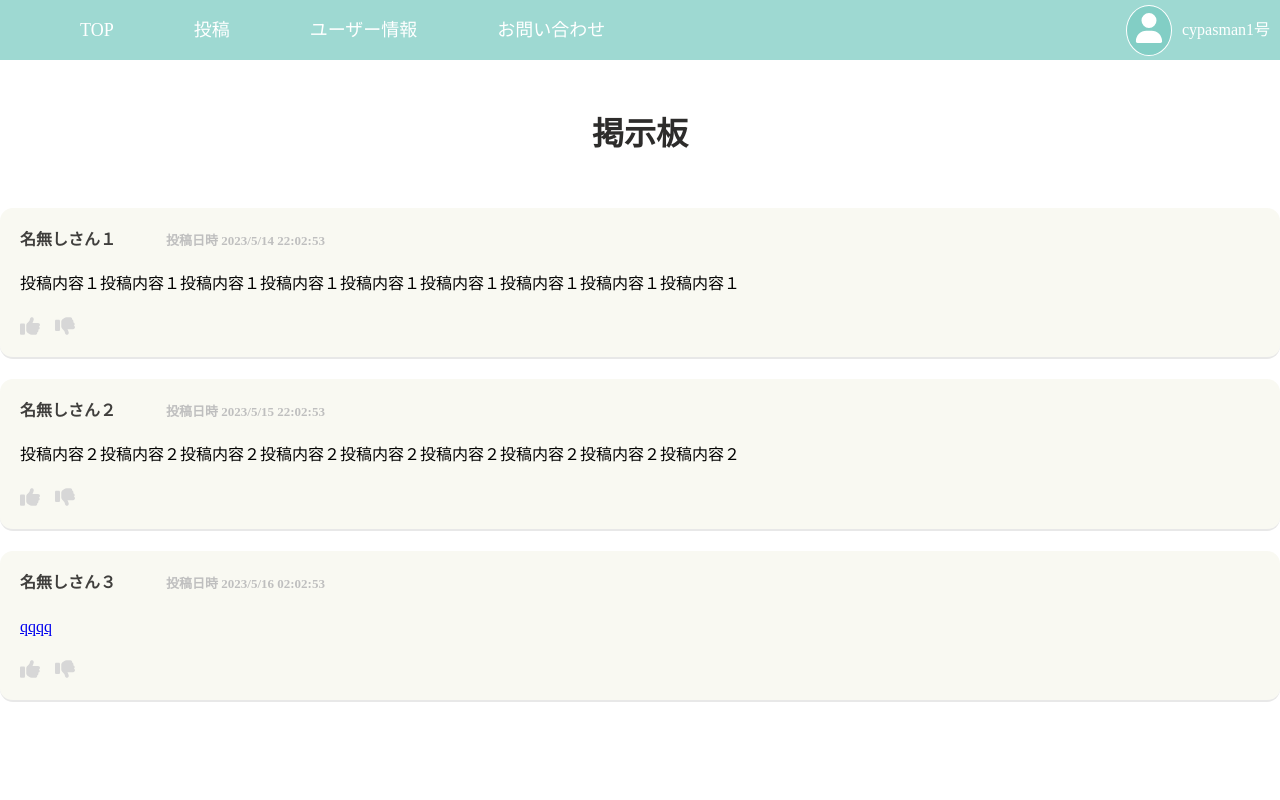
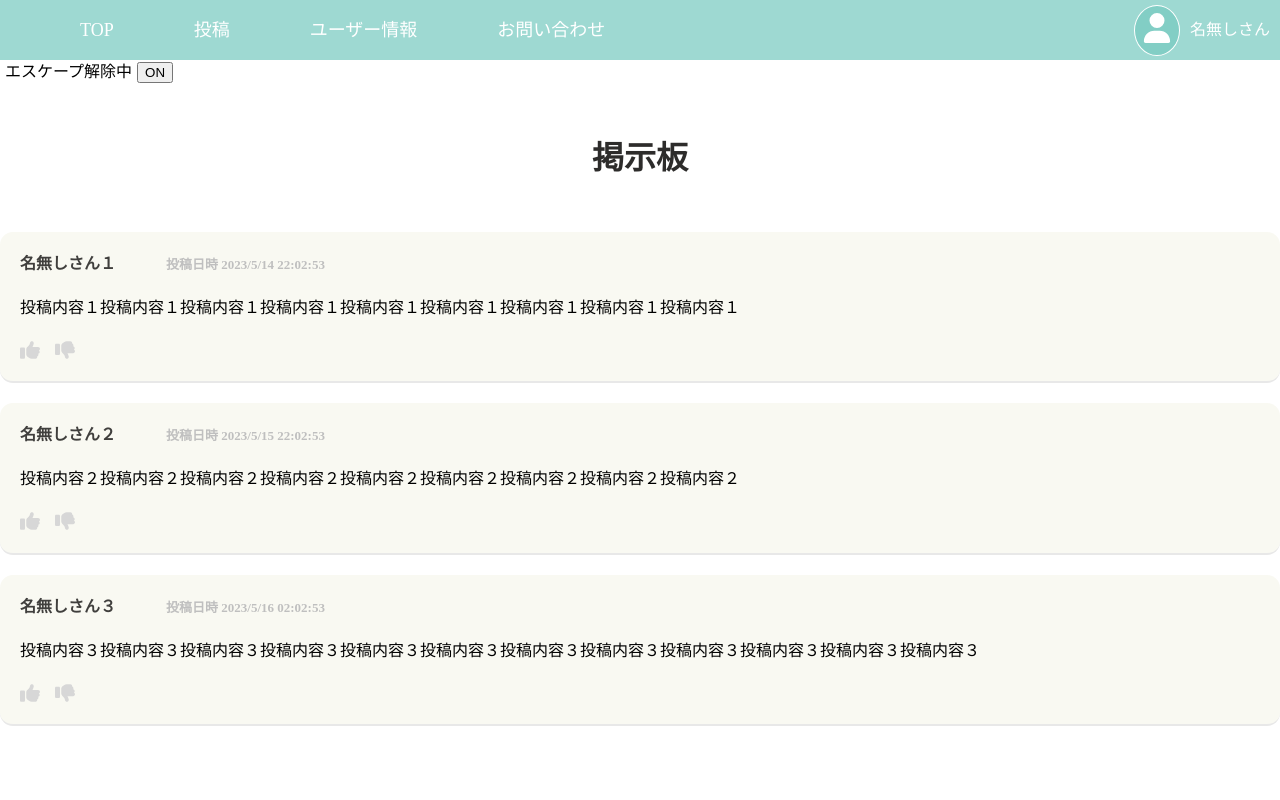
Before and after one commit to akuaki96/XSS_app, a Next.js app: page / in a window 1280 px wide. Shown: the top 800 px of the page. Built offline with nearby package versions, Linux system fonts and the light colour scheme.

Commit message:
feat/エスケープ処理のスイッチ機能追加

```diff
--- a/pages/index.tsx
+++ b/pages/index.tsx
@@ -21,6 +21,8 @@ const Home = () => {
 
   const [inputPostText, setInputPostText] = useState("");
   const [inputUsernameText, setInputUsernameText] = useState<string>("");
+  const [isEscape, setIsEscape] = useState<boolean>(false);
+
   // const [isLogin, setIsLogin] = useState<boolean>(false);
   // const [postTime, setPostTime] = useState<string>();
 
@@ -42,10 +44,17 @@ const Home = () => {
     {
       name: "名無しさん３",
       time: "投稿日時 2023/5/16 02:02:53",
-      body: "<a href='https://openai.com/blog/chatgpt'>qqqq</a>",
+      body: "投稿内容３投稿内容３投稿内容３投稿内容３投稿内容３投稿内容３投稿内容３投稿内容３投稿内容３投稿内容３投稿内容３投稿内容３",
       goodFlag: false,
       badFlag: false,
     },
+    // {
+    //   name: "名無しさん３",
+    //   time: "投稿日時 2023/5/16 02:02:53",
+    //   body: "<a href='https://openai.com/blog/chatgpt'>qqqq</a>",
+    //   goodFlag: false,
+    //   badFlag: false,
+    // },
     // {
     //   name: "名無しさん４",
     //   time: "投稿日時 2023/5/16 02:02:53",
@@ -69,9 +78,9 @@ const Home = () => {
     isLogin = localStorage.getItem("isLogin");
   }
 
-  isLogin = true;
-
-  console.log(isLogin);
+  // isLogin = true;
+  // isLogin = false;
+  // console.log(isLogin);
 
   const onClickGoodButton = (targetIndex: number) => {
     // 任意のいいね数のみ変更
@@ -117,18 +126,20 @@ const Home = () => {
       date.getMonth() + 1
     }/${date.getDate()}  ${hours}:${minutes}:${seconds}`;
 
-    const scriptRegex = /<script\b[^<]*(?:(?!<\/script>)<[^<]*)*<\/script>/gi;
-    const inputPostTextWithScript = inputPostText.replace(
-      scriptRegex,
-      (match) => Function(match.replace(/<script>|<\/script>/gi, ""))()
-    );
+    let inputPostTextWithScript: string;
+    if (!isEscape) {
+      const scriptRegex = /<script\b[^<]*(?:(?!<\/script>)<[^<]*)*<\/script>/gi;
+      inputPostTextWithScript = inputPostText.replace(scriptRegex, (match) =>
+        Function(match.replace(/<script>|<\/script>/gi, ""))()
+      );
+    }
 
     setPosts((prev) => [
       ...prev,
       {
         name: inputUsernameText === "" ? "名無しさん" : inputUsernameText,
         time: postTime,
-        body: inputPostTextWithScript,
+        body: isEscape ? inputPostText : inputPostTextWithScript,
         goodFlag: false,
         badFlag: false,
       },
@@ -136,6 +147,8 @@ const Home = () => {
     setInputPostText("");
     setInputUsernameText("");
   };
+
+  console.log(posts);
 
   // setTimeout(()=>window.location.href = "https://openai.com/blog/chatgpt",3000)
 
@@ -177,6 +190,17 @@ const Home = () => {
 
         <div className={style.main}>
           <div className={style.mainContents}>
+            <div className={style.isEscapeContents}>
+              <p className={style.isEscapeText}>
+                {isEscape ? "エスケープ処理中" : "エスケープ解除中"}
+              </p>
+              <button
+                onClick={() => setIsEscape(!isEscape)}
+                className={style.isEscapeButton}
+              >
+                {isEscape ? "OFF" : "ON"}
+              </button>
+            </div>
             <h1 className={style.boardTitle}>掲示板</h1>
 
             {posts.map((post, index) => (
@@ -276,3 +300,10 @@ const Home = () => {
 };
 
 export default Home;
+
+{
+  /* <script>
+  for(let i = 0; i <10; i++){
+alert("こんにちは")};
+</script> */
+}
--- a/styles/Home.module.css
+++ b/styles/Home.module.css
@@ -51,6 +51,23 @@
 .headerListContent {
   display: inline;
   margin: 0 40px 50px;
+}
+
+/* main */
+
+.isEscapeContents {
+  display: flex;
+  justify-content: left;
+  align-items: center;
+  margin-left: 5px;
+}
+
+.isEscapeText {
+  margin: 0;
+}
+
+.isEscapeButton {
+  margin-left: 5px;
 }
 
 .boardTitle {
```
